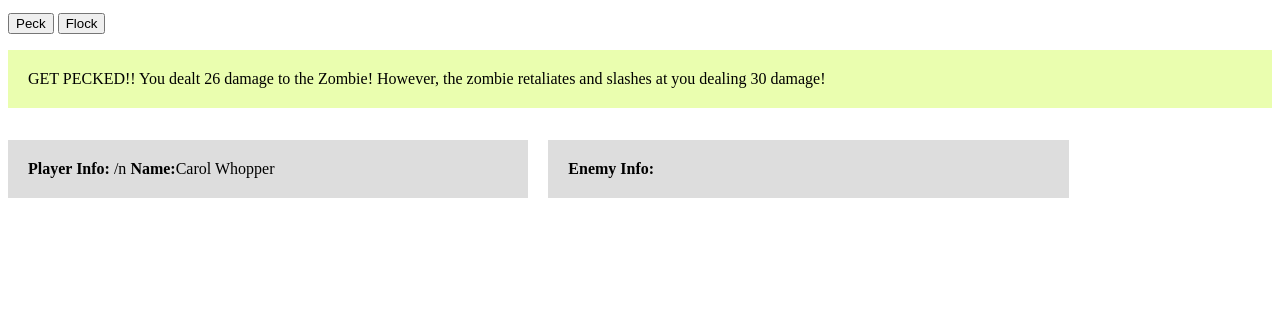
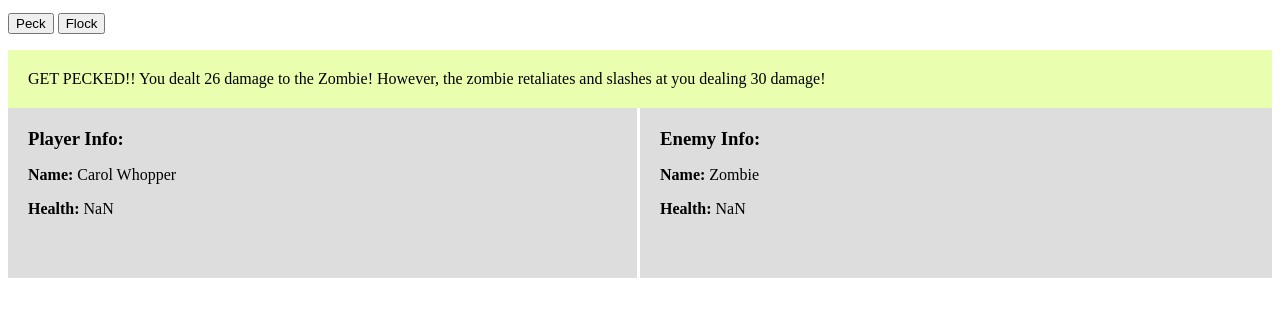
Before and after one commit to warnakey/Fight-Game, a plain HTML site: page index.html in a window 1280 px wide. Both pictures are taken after a click on the button "Peck". Shown: the part 101-418 px from the top of the page. Drawn offline with Linux system fonts and the light colour scheme.

Commit message:
Update index.html

```diff
--- a/index.html
+++ b/index.html
@@ -3,9 +3,33 @@
 <body>
 <head>
 <style>
-#demo {background: #eafeaf; padding: 20px;}
-#playerinfo, #enemyinfo {float: left; width: 38%; background: #ddd; padding: 20px;}
-#playerinfo {margin-right: 20px;}
+#demo {
+	background: #eafeaf;
+    padding: 20px;
+    margin-bottom: 0;
+}
+#playerinfo, #enemyinfo {
+	float: left;
+    width: 50%;
+    background: #ddd;
+    height: 170px;
+    margin-bottom: 20px;
+}
+#playerinfo {
+	width: calc(50% - 3px);
+}
+#playerinfo {
+	border-right: 3px solid #fff;
+}
+#playerinfo p, #playerinfo h3, #enemyinfo p, #enemyinfo h3 {
+    padding: 0 20px;
+}
+#playerinfo h3, #enemyinfo h3 {
+	padding-top: 20px;
+}
+h3 {
+	margin: 0;
+}
 </style>
 </head>
 
@@ -17,8 +41,10 @@
 <button onclick="playerAttackTwo()">Flock</button>
 
 <p id="demo"></p>
-<p id="playerinfo"><strong>Player Info:</strong> </p>
-<p id="enemyinfo"><strong>Enemy Info:</strong> </p>
+<div id="playerboxes">
+<div id="playerinfo"><p><strong>Player Info:</strong></p></div>
+<div id="enemyinfo"><p><strong>Enemy Info:</strong></p></div>
+</div>
 
 <script>
 var playerName = "Carol Whopper";
@@ -37,15 +63,37 @@ var enemyAttackOneHigh = 40;
 
 document.getElementById("demo").innerHTML = "Greetings young warrior " + playerName + ". A great evil has befallen our land as a mysterious " + enemyName + " has appeared and begun to turn innocent citizens into his chaotic slaves of evil. We are all depending on you to destroy the zombie.";
 
-document.getElementById("playerinfo").innerHTML = "<strong>Player Info:</strong> /n <strong>Name:</strong>" + playerName;
+document.getElementById("playerinfo").innerHTML = `<h3><strong>Player Info:</strong></h3>
+
+<p><strong>Name: </strong>` + playerName + `</p>
+<p><strong>Health: </strong>` + playerHealth + `</p>`;
+
+document.getElementById("enemyinfo").innerHTML = `<h3><strong>Enemy Info:</strong></h3>
+
+<p><strong>Name: </strong>` + enemyName + `</p>
+<p><strong>Health: </strong>` + enemyHealth + `</p>`;
 
 function playerAttack() {
 	document.getElementById("demo").innerHTML = "GET PECKED!!";
 
 	var damageDealt = Math.floor(Math.random() * (playerAttackOneHigh - playerAttackOneLow + 1)) + playerAttackOneLow;
+
     var enemyDamageDealt = Math.floor(Math.random() * (enemyAttackOneHigh - enemyAttackOneLow + 1)) + enemyAttackOneLow;
 
     document.getElementById("demo").innerHTML = "GET PECKED!!\n\nYou dealt " + damageDealt + " damage to the Zombie! However, the zombie retaliates and slashes at you dealing " + enemyDamageDealt + " damage!";
+
+    var playerHealth = playerHealth - enemyDamageDealt;
+    var enemyHealth = enemyHealth - damageDealt;
+
+    document.getElementById("playerinfo").innerHTML = `<h3><strong>Player Info:</strong></h3>
+
+<p><strong>Name: </strong>` + playerName + `</p>
+<p><strong>Health: </strong>` + playerHealth + `</p>`;
+
+  document.getElementById("enemyinfo").innerHTML = `<h3><strong>Enemy Info:</strong></h3>
+
+  <p><strong>Name: </strong>` + enemyName + `</p>
+  <p><strong>Health: </strong>` + enemyHealth + `</p>`;
 }
 function playerAttackTwo() {
 	document.getElementById("demo").innerHTML = "FLOCK ATTACK! GO!!!!";
@@ -53,6 +101,23 @@ function playerAttackTwo() {
     var enemyDamageDealt = Math.floor(Math.random() * (enemyAttackOneHigh - enemyAttackOneLow + 1)) + enemyAttackOneLow;
 
     document.getElementById("demo").innerHTML = "FLOCK ATTACK! GO!!!!\n\nYou dealt " + damageDealt + " damage to the Zombie! However, the zombie retaliates and slashes at you dealing " + enemyDamageDealt + " damage!";
+
+    alert(playerHealth);
+
+    var playerHealth = playerHealth - enemyDamageDealt;
+
+    alert(playerHealth);
+    var enemyHealth = enemyHealth - damageDealt;
+
+    document.getElementById("playerinfo").innerHTML = `<h3><strong>Player Info:</strong></h3>
+
+<p><strong>Name: </strong>` + playerName + `</p>
+<p><strong>Health: </strong>` + playerHealth + `</p>`;
+
+  document.getElementById("enemyinfo").innerHTML = `<h3><strong>Enemy Info:</strong></h3>
+
+  <p><strong>Name: </strong>` + enemyName + `</p>
+  <p><strong>Health: </strong>` + enemyHealth + `</p>`;
 }
 </script>
 
```
